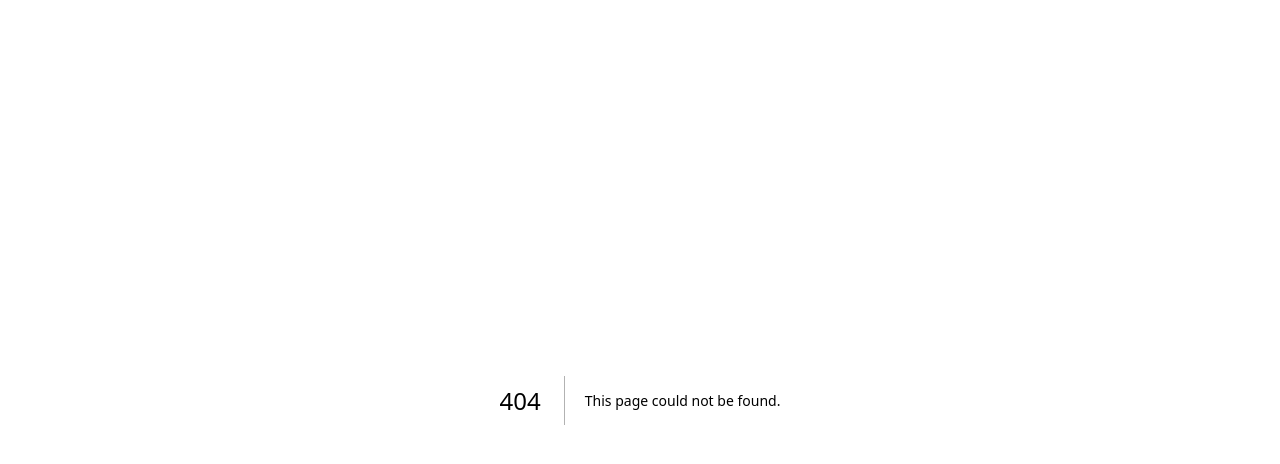
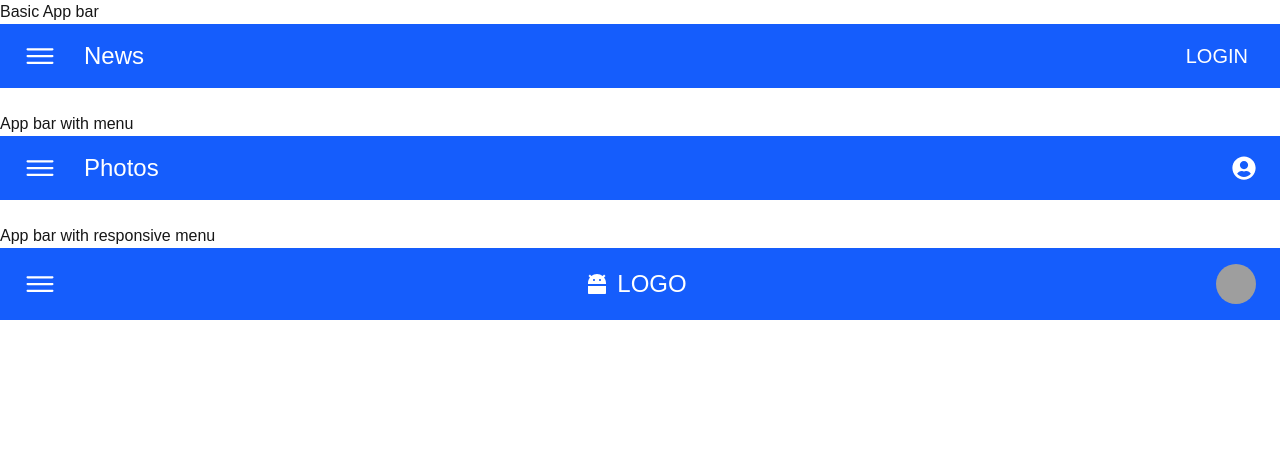
Before and after one commit to abdulwasiu6609/practice_projects, a Next.js app: page /react/screen in a window 1280 px wide. Before the commit this address had no page. Shown: the top 464 px of the page. Built offline with nearby package versions, Linux system fonts and the light colour scheme; grey boxes are pictures that could not be loaded.

Commit message:
appbar ui components

```diff
--- a/app/page.js
+++ b/app/page.js
@@ -1,65 +1,10 @@
 import Image from "next/image";
+import FirstComponent from "@/app/react/screen/page";
 
 export default function Home() {
   return (
     <div className="flex min-h-screen items-center justify-center bg-zinc-50 font-sans dark:bg-black">
-      <main className="flex min-h-screen w-full max-w-3xl flex-col items-center justify-between py-32 px-16 bg-white dark:bg-black sm:items-start">
-        <Image
-          className="dark:invert"
-          src="/next.svg"
-          alt="Next.js logo"
-          width={100}
-          height={20}
-          priority
-        />
-        <div className="flex flex-col items-center gap-6 text-center sm:items-start sm:text-left">
-          <h1 className="max-w-xs text-3xl font-semibold leading-10 tracking-tight text-black dark:text-zinc-50">
-            To get started, edit the page.js file.
-          </h1>
-          <p className="max-w-md text-lg leading-8 text-zinc-600 dark:text-zinc-400">
-            Looking for a starting point or more instructions? Head over to{" "}
-            <a
-              href="https://vercel.com/templates?framework=next.js&utm_source=create-next-app&utm_medium=appdir-template-tw&utm_campaign=create-next-app"
-              className="font-medium text-zinc-950 dark:text-zinc-50"
-            >
-              Templates
-            </a>{" "}
-            or the{" "}
-            <a
-              href="https://nextjs.org/learn?utm_source=create-next-app&utm_medium=appdir-template-tw&utm_campaign=create-next-app"
-              className="font-medium text-zinc-950 dark:text-zinc-50"
-            >
-              Learning
-            </a>{" "}
-            center.
-          </p>
-        </div>
-        <div className="flex flex-col gap-4 text-base font-medium sm:flex-row">
-          <a
-            className="flex h-12 w-full items-center justify-center gap-2 rounded-full bg-foreground px-5 text-background transition-colors hover:bg-[#383838] dark:hover:bg-[#ccc] md:w-[158px]"
-            href="https://vercel.com/new?utm_source=create-next-app&utm_medium=appdir-template-tw&utm_campaign=create-next-app"
-            target="_blank"
-            rel="noopener noreferrer"
-          >
-            <Image
-              className="dark:invert"
-              src="/vercel.svg"
-              alt="Vercel logomark"
-              width={16}
-              height={16}
-            />
-            Deploy Now
-          </a>
-          <a
-            className="flex h-12 w-full items-center justify-center rounded-full border border-solid border-black/[.08] px-5 transition-colors hover:border-transparent hover:bg-black/[.04] dark:border-white/[.145] dark:hover:bg-[#1a1a1a] md:w-[158px]"
-            href="https://nextjs.org/docs?utm_source=create-next-app&utm_medium=appdir-template-tw&utm_campaign=create-next-app"
-            target="_blank"
-            rel="noopener noreferrer"
-          >
-            Documentation
-          </a>
-        </div>
-      </main>
+      <FirstComponent />
     </div>
   );
 }
--- /dev/null
+++ b/app/react/screen/page.jsx
@@ -0,0 +1,20 @@
+import AppBars from "@/app/uicomponents/appbars";
+import {
+  AppBarsWithMenu,
+  AppBarsWithResponsiveMenu,
+} from "@/app/uicomponents/appbars";
+
+export default function Screen() {
+  return (
+    <div className="">
+      <h2 className="">Basic App bar</h2>
+      <AppBars />
+      <br />
+      <h2 className="">App bar with menu</h2>
+      <AppBarsWithMenu />
+      <br />
+      <h2 className="">App bar with responsive menu</h2>
+      <AppBarsWithResponsiveMenu />
+    </div>
+  );
+}
--- /dev/null
+++ b/app/uicomponents/appbars.jsx
@@ -0,0 +1,176 @@
+"use client";
+import React, { useState } from "react";
+import { IoIosMenu } from "react-icons/io";
+import { FaUserCircle } from "react-icons/fa";
+import { RiAndroidFill } from "react-icons/ri";
+import Link from "next/link";
+import Image from "next/image";
+// basic app bar
+export default function AppBars() {
+  return (
+    <div className="bg-blue-600 flex justify-between text-white items-center px-4 py-2">
+      <div className="flex items-center space-x-5">
+        {/* menu icon */}
+        <div className="text-4xl hover:bg-[#1449e648] p-1.5 rounded-full hover:cursor-pointer ">
+          <IoIosMenu className="" />
+        </div>
+
+        {/* title */}
+        <h1 className="text-2xl">News</h1>
+      </div>
+
+      {/* login button */}
+      <button className="uppercase text-xl  hover:bg-[#1449e648] px-4 py-1 rounded">
+        Login
+      </button>
+    </div>
+  );
+}
+
+// app bar with menu
+
+export function AppBarsWithMenu() {
+  const [menuOpen, setMenuOpen] = useState(false);
+  return (
+    <div className="bg-blue-600 flex justify-between text-white items-center px-4 py-2">
+      <div className="flex items-center space-x-5">
+        {/* menu icon */}
+        <div className="text-4xl hover:bg-[#1449e648] p-1.5 rounded-full hover:cursor-pointer ">
+          <IoIosMenu className="" />
+        </div>
+
+        {/* title */}
+        <h1 className="text-2xl">Photos</h1>
+      </div>
+
+      {/* login button */}
+      <div className="relative">
+        <button
+          onClick={(e) => setMenuOpen(!menuOpen)}
+          className="text-2xl hover:bg-[#1449e648] p-2 rounded-full hover:cursor-pointer "
+        >
+          <FaUserCircle />
+        </button>
+        {/* dropdown menu */}
+        {menuOpen && (
+          <div className="absolute top-full right-0 bg-white text-black p-4 shadow-lg rounded-lg flex flex-col text-[20px]  text-left text-nowrap ">
+            <Link
+              href="#"
+              className="py-1 px-4 hover:bg-gray-200 rounded text-gray-800"
+            >
+              Profile
+            </Link>
+            <Link
+              href="#"
+              className="py-1 px-4 hover:bg-gray-200 rounded text-gray-800"
+            >
+              My account
+            </Link>
+          </div>
+        )}
+      </div>
+    </div>
+  );
+}
+
+// app bar with responsive menu
+
+export function AppBarsWithResponsiveMenu() {
+  const [menuOpen, setMenuOpen] = useState(false);
+  const [toggleMenu, setToggleMenu] = useState(false);
+  return (
+    <div className="bg-blue-600 flex justify-between text-white items-center px-4 py-2">
+      {/* menu icon */}
+      <div className="relative">
+        <button
+          onClick={(e) => {
+            setToggleMenu(!toggleMenu);
+            setMenuOpen(false);
+          }}
+          className="text-4xl hover:bg-[#1449e648] p-1.5 rounded-full hover:cursor-pointer "
+        >
+          <IoIosMenu className="" />
+        </button>
+        {/* dropdown menu */}
+        {toggleMenu && (
+          <div className="absolute top-full left-0 bg-white text-black p-4 shadow-lg rounded-lg flex flex-col text-[20px]  text-left text-nowrap ">
+            <Link
+              href="#"
+              className="py-1 px-4 hover:bg-gray-200 rounded text-gray-800"
+            >
+              Products
+            </Link>
+            <Link
+              href="#"
+              className="py-1 px-4 hover:bg-gray-200 rounded text-gray-800"
+            >
+              Pricing
+            </Link>
+            <Link
+              href="#"
+              className="py-1 px-4 hover:bg-gray-200 rounded text-gray-800"
+            >
+              Blog
+            </Link>
+          </div>
+        )}
+      </div>
+
+      <div className="text-2xl flex items-center gap-2">
+        <RiAndroidFill />
+        {/* title */}
+        <Link href="#" className="">
+          LOGO
+        </Link>
+      </div>
+
+      {/* setting */}
+      <div className="relative">
+        <button
+          title="Open settings"
+          onClick={(e) => {
+            setMenuOpen(!menuOpen);
+            setToggleMenu(false);
+          }}
+          className="text-2xl hover:bg-[#1449e648] p-2 rounded-full hover:cursor-pointer "
+        >
+          {/* avatar */}
+          <img
+            className="size-10 rounded-full"
+            src="https://mui.com/static/images/avatar/2.jpg"
+            alt="avatar"
+          />
+        </button>
+        {/* dropdown menu */}
+        {menuOpen && (
+          <div className="absolute top-full right-0 bg-white text-black p-4 shadow-lg rounded-lg flex flex-col text-[20px]  text-left text-nowrap ">
+            <Link
+              href="#"
+              className="py-1 px-4 hover:bg-gray-200 rounded text-gray-800"
+            >
+              Profile
+            </Link>
+            <Link
+              href="#"
+              className="py-1 px-4 hover:bg-gray-200 rounded text-gray-800"
+            >
+              Account
+            </Link>
+            <Link
+              href="#"
+              className="py-1 px-4 hover:bg-gray-200 rounded text-gray-800"
+            >
+              Dashboard
+            </Link>
+            <Link
+              href="#"
+              className="py-1 px-4 hover:bg-gray-200 rounded text-gray-800"
+            >
+              Logout
+            </Link>
+          </div>
+        )}
+      </div>
+    </div>
+  );
+}
```
Also changed, not shown: app/uicomponents/avatar.jsx (added).
